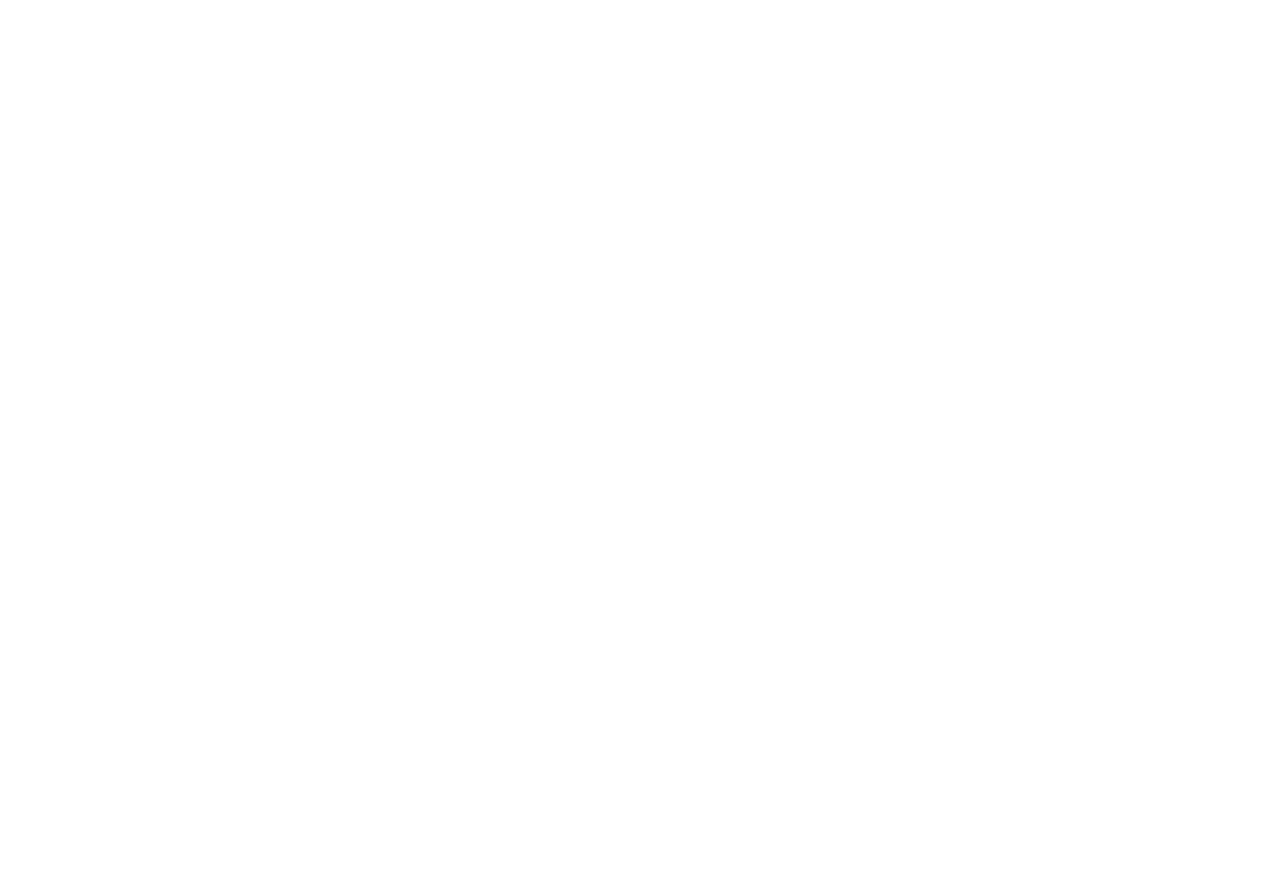
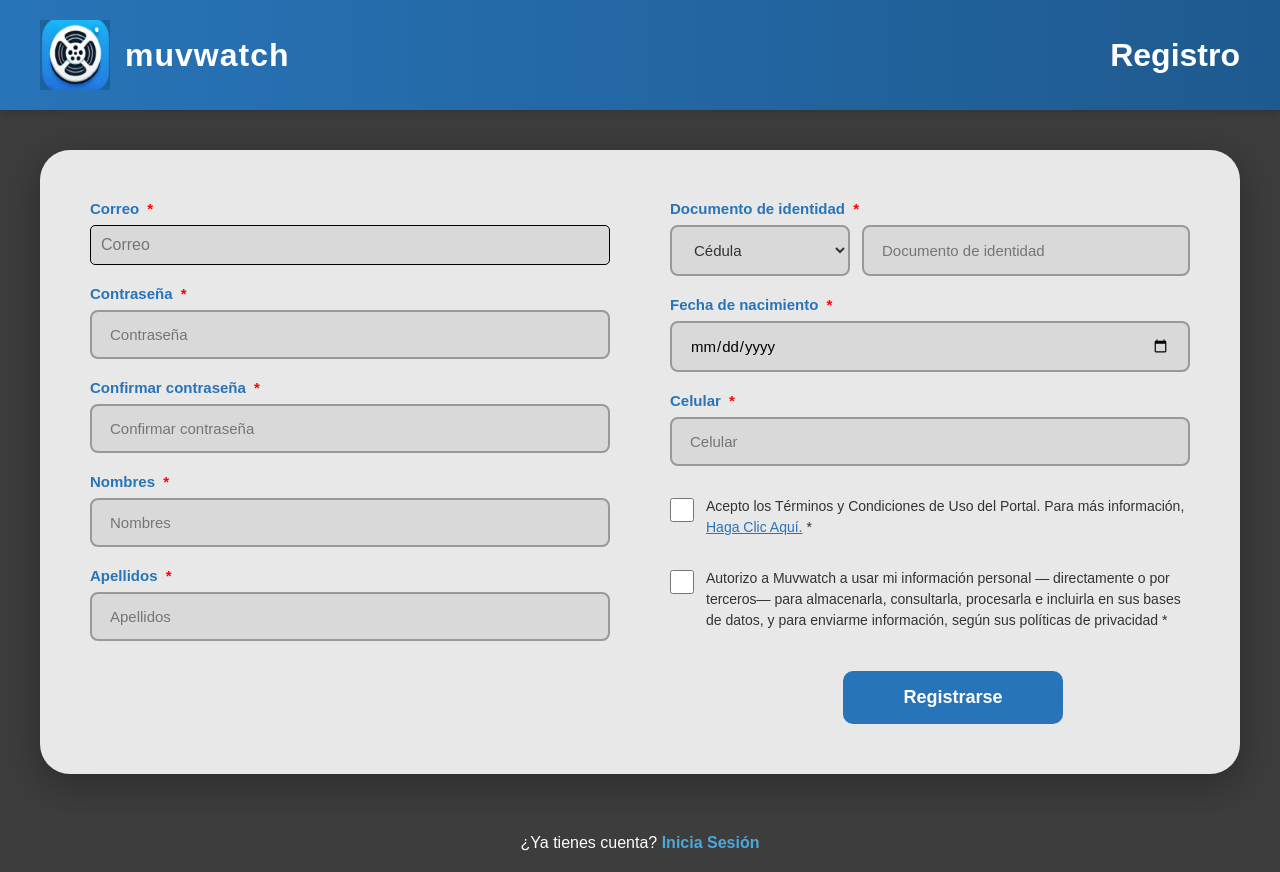
Before and after one commit to Manu77st/Muvwatch, a PHP site: page /src/registro.html in a window 1280 px wide. Before the commit the page is empty. Before the commit the page ends 800 px from the top, so only its background shows below. Run offline with PHP 8.4, Linux system fonts and the light colour scheme.

Commit message:
Avances para el módulo de Registro de Usuarios

```diff
--- /dev/null
+++ b/scripts/registro.js
@@ -0,0 +1,91 @@
+// Establecer fecha máxima (31 de diciembre de 2007)
+const fechaNacInput = document.getElementById('fecha-nac');
+fechaNacInput.max = '2007-12-31';
+
+// Validación al enviar el formulario
+document.querySelector('.registro-form').addEventListener('submit', function(e) {
+    e.preventDefault();
+
+    const correo = document.getElementById('correo').value;
+    const contrasena = document.getElementById('contrasena').value;
+    const confirmarContrasena = document.getElementById('confirmar-contrasena').value;
+    const nombres = document.getElementById('nombres').value;
+    const apellidos = document.getElementById('apellidos').value;
+    const tipoDoc = document.getElementById('tipo-doc').value;
+    const docNum = document.getElementById('doc-num').value;
+    const fechaNac = document.getElementById('fecha-nac').value;
+    const celular = document.getElementById('celular').value;
+    const terminos = document.getElementById('terminos').checked;
+    const privacidad = document.getElementById('privacidad').checked;
+
+    // Validar que las contraseñas coincidan
+    if (contrasena !== confirmarContrasena) {
+        alert('Las contraseñas no coinciden');
+        return;
+    }
+
+    // Validar fecha de nacimiento
+    if (!fechaNac) {
+        alert('Por favor selecciona tu fecha de nacimiento');
+        return;
+    }
+
+    //Validar que la fecha de nacimiento se encuentre en el rango establecido
+    const fechaSeleccionada = new Date(fechaNac);
+    const fechaMaxima = new Date('2007-12-31');
+    const fechaMinima = new Date('1900-01-01');
+
+    if (fechaSeleccionada > fechaMaxima) {
+        alert('Debes tener al menos 18 años para registrarte');
+        return;
+    }
+
+    if (fechaSeleccionada < fechaMinima) {
+        alert('Por favor ingresa una fecha válida');
+        return;
+    }
+
+    //Verificar que el usuario haya aceptado los terminnos y condiciones
+    if (!terminos) {
+        alert('Debes aceptar los Términos y Condiciones');
+        return;
+    }
+
+    if (!privacidad) {
+        alert('Debes autorizar el uso de tu información personal');
+        return;
+    }
+
+    //Validar que el celular tenga solo 10 dígitos
+    const celularRegex = /^[0-9]{10}$/;
+    if (!celularRegex.test(celular)) {
+        alert('El celular debe contener exactamente 10 dígitos');
+        return;
+    }
+
+    alert('¡Registro exitoso! Bienvenido a Muvwatch');
+
+});
+
+// Validación en tiempo real para las contraseñas
+document.getElementById('confirmar-contrasena').addEventListener('input', function() {
+    const contrasena = document.getElementById('contrasena').value;
+    const confirmar = this.value;
+
+    if (confirmar && contrasena !== confirmar) {
+        this.setCustomValidity('Las contraseñas no coinciden');
+        this.style.borderColor = '#d32f2f';
+    } else {
+        this.setCustomValidity('');
+        this.style.borderColor = '#999';
+    }
+});
+
+// Validación para el celular (solo números)
+document.getElementById('celular').addEventListener('input', function() {
+    this.value = this.value.replace(/[^0-9]/g, '');
+
+    if (this.value.length > 10) {
+        this.value = this.value.slice(0, 10);
+    }
+});
--- a/src/registro.html
+++ b/src/registro.html
@@ -0,0 +1,97 @@
+<!DOCTYPE html>
+<html lang="es">
+<head>
+    <meta charset="UTF-8">
+    <meta name="viewport" content="width=device-width, initial-scale=1.0">
+    <title>Registro - Muvwatch</title>
+    <link rel="stylesheet" href="../styles/styles.css">
+</head>
+<body>
+    <header class="registro-header">
+        <div class="logo-container">
+            <img src="../images/Logo_icono.png" alt="Muvwatch" style="width: 70px; height:70px;">
+            <span class="logo-text">muvwatch</span>
+        </div>
+        <h1 class="header-title">Registro</h1>
+    </header>
+
+    <main>
+        <div class="registro-container">
+            <form class="registro-form">
+                <!-- Inputs de la columna izquierda -->
+                <div class="left-column">
+                    <div class="form-group">
+                        <label for="correo">Correo <span class="required">*</span></label>
+                        <input type="email" id="correo" name="correo" placeholder="Correo" required>
+                    </div>
+
+                    <div class="form-group">
+                        <label for="contrasena">Contraseña <span class="required">*</span></label>
+                        <input type="password" id="contrasena" name="contrasena" placeholder="Contraseña" required>
+                    </div>
+
+                    <div class="form-group">
+                        <label for="confirmar-contrasena">Confirmar contraseña <span class="required">*</span></label>
+                        <input type="password" id="confirmar-contrasena" name="confirmar-contrasena" placeholder="Confirmar contraseña" required>
+                    </div>
+
+                    <div class="form-group">
+                        <label for="nombres">Nombres <span class="required">*</span></label>
+                        <input type="text" id="nombres" name="nombres" placeholder="Nombres" required>
+                    </div>
+
+                    <div class="form-group">
+                        <label for="apellidos">Apellidos <span class="required">*</span></label>
+                        <input type="text" id="apellidos" name="apellidos" placeholder="Apellidos" required>
+                    </div>
+                </div>
+
+                <!-- Inputs de la columna derecha -->
+                <div class="right-column">
+                    <div class="form-group">
+                        <label for="tipo-doc">Documento de identidad <span class="required">*</span></label>
+                        <div class="doc-row">
+                            <select id="tipo-doc" name="tipo-doc" required>
+                                <option value="cedula">Cédula</option>
+                                <option value="pasaporte">Pasaporte</option>
+                            </select>
+                            <input type="text" id="doc-num" name="doc-num" placeholder="Documento de identidad" required>
+                        </div>
+                    </div>
+
+                    <div class="form-group">
+                        <label for="fecha-nac">Fecha de nacimiento <span class="required">*</span></label>
+                        <input type="date" id="fecha-nac" name="fecha-nac" required>
+                    </div>
+
+                    <div class="form-group">
+                        <label for="celular">Celular <span class="required">*</span></label>
+                        <input type="tel" id="celular" name="celular" placeholder="Celular" required>
+                    </div>
+
+                    <div class="checkbox-group">
+                        <input type="checkbox" id="terminos" name="terminos" required>
+                        <label for="terminos">
+                            Acepto los Términos y Condiciones de Uso del Portal. Para más información, <a href="#">Haga Clic Aquí.</a> <span class="required">*</span>
+                        </label>
+                    </div>
+
+                    <div class="checkbox-group">
+                        <input type="checkbox" id="privacidad" name="privacidad" required>
+                        <label for="privacidad">
+                            Autorizo a Muvwatch a usar mi información personal — directamente o por terceros— para almacenarla, consultarla, procesarla e incluirla en sus bases de datos, y para enviarme información, según sus políticas de privacidad <span class="required">*</span>
+                        </label>
+                    </div>
+
+                    <button type="submit" class="btn-registrarse">Registrarse</button>
+                </div>
+            </form>
+        </div>
+    </main>
+
+    <footer class="registro-footer">
+        ¿Ya tienes cuenta? <a href="login.html">Inicia Sesión</a>
+    </footer>
+    <script src="../scripts/registro.js"></script>
+</body>
+</html>
--- a/styles/styles.css
+++ b/styles/styles.css
@@ -629,3 +629,208 @@
 .tabla-clientes tr:nth-child(even) {
   background-color: #f3f3f3;
 }
+
+/*Styles para el modulo de registro */
+body:has(.registro-header) {
+    background: linear-gradient(135deg, #3d3d3d 0%, #3d3d3d 100%);
+    min-height: 100vh;
+    display: flex;
+    flex-direction: column;
+}
+
+/* Main específico para registro */
+body:has(.registro-header) main {
+    flex: 1;
+    display: flex;
+    justify-content: center;
+    align-items: center;
+    padding: 40px 20px;
+    background: transparent;
+    margin: 0;
+    min-height: auto;
+    box-shadow: none;
+}
+
+.registro-header {
+    background: linear-gradient(90deg, #2874b8 0%, #1e5a8f 100%);
+    padding: 20px 40px;
+    display: flex;
+    justify-content: space-between;
+    align-items: center;
+    box-shadow: 0 2px 10px rgba(0,0,0,0.2);
+}
+
+.logo-container {
+    display: flex;
+    align-items: center;
+    gap: 15px;
+}
+
+.logo-text {
+    color: white;
+    font-size: 32px;
+    font-weight: 600;
+    letter-spacing: 1px;
+}
+
+.header-title {
+    color: white;
+    font-size: 32px;
+    font-weight: 600;
+}
+
+.registro-container {
+    background: #e8e8e8;
+    border-radius: 30px;
+    padding: 50px;
+    width: 100%;
+    max-width: 1200px;
+    box-shadow: 0 10px 40px rgba(0,0,0,0.3);
+}
+
+.registro-form {
+    display: grid;
+    grid-template-columns: 1fr 1fr;
+    gap: 30px 60px;
+}
+
+.left-column, .right-column {
+    display: flex;
+    flex-direction: column;
+    gap: 20px;
+}
+
+.form-group {
+    display: flex;
+    flex-direction: column;
+    gap: 8px;
+}
+
+.form-group label {
+    color: #2874b8;
+    font-weight: 600;
+    font-size: 15px;
+    text-align: left;
+}
+
+.form-group .required {
+    color: red;
+    margin-left: 4px;
+}
+
+.form-group input[type="text"],
+.form-group input[type="email"],
+.form-group input[type="password"],
+.form-group input[type="tel"],
+.form-group input[type="date"],
+.form-group select {
+    padding: 14px 18px;
+    border: 2px solid #999;
+    border-radius: 8px;
+    font-size: 15px;
+    background: #d9d9d9;
+    transition: all 0.3s;
+}
+
+.form-group input:focus,
+.form-group select:focus {
+    outline: none;
+    border-color: #2874b8;
+    background: #e8e8e8;
+}
+
+.doc-row {
+    display: grid;
+    grid-template-columns: 180px 1fr;
+    gap: 12px;
+}
+
+.checkbox-group {
+    display: flex;
+    gap: 12px;
+    align-items: flex-start;
+    margin-top: 10px;
+}
+
+.checkbox-group input[type="checkbox"] {
+    width: 24px;
+    height: 24px;
+    cursor: pointer;
+    margin-top: 2px;
+    flex-shrink: 0;
+}
+
+.checkbox-group label {
+    color: #333;
+    font-weight: 400;
+    font-size: 14px;
+    line-height: 1.5;
+    text-align: left;
+}
+
+.checkbox-group a {
+    color: #2874b8;
+    text-decoration: underline;
+}
+
+.btn-registrarse {
+    background: #2874b8;
+    color: white;
+    border: none;
+    padding: 16px;
+    border-radius: 10px;
+    font-size: 18px;
+    font-weight: 600;
+    cursor: pointer;
+    transition: all 0.3s;
+    margin-top: 20px;
+    width: 100%;
+    max-width: 220px;
+    margin-left: auto;
+    margin-right: 127px;
+    display: block;
+}
+
+.btn-registrarse:hover {
+    background: #1e5a8f;
+    transform: translateY(-2px);
+    box-shadow: 0 5px 15px rgba(0,0,0,0.2);
+}
+
+.registro-footer {
+    background: #3d3d3d;
+    padding: 20px;
+    text-align: center;
+    color: white;
+    font-size: 16px;
+}
+
+.registro-footer a {
+    color: #4da8da;
+    text-decoration: none;
+    font-weight: 600;
+}
+
+.registro-footer a:hover {
+    text-decoration: underline;
+}
+
+@media (max-width: 900px) {
+    .registro-form {
+        grid-template-columns: 1fr;
+    }
+
+    .registro-header {
+        flex-direction: column;
+        gap: 15px;
+    }
+
+    .registro-container {
+        padding: 30px 20px;
+    }
+
+    .btn-registrarse {
+        margin-left: auto;
+        margin-right: auto;
+    }
+}
```
